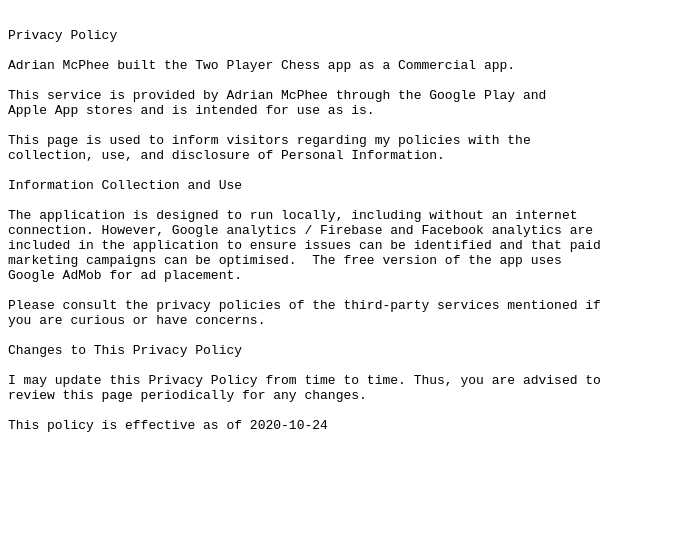
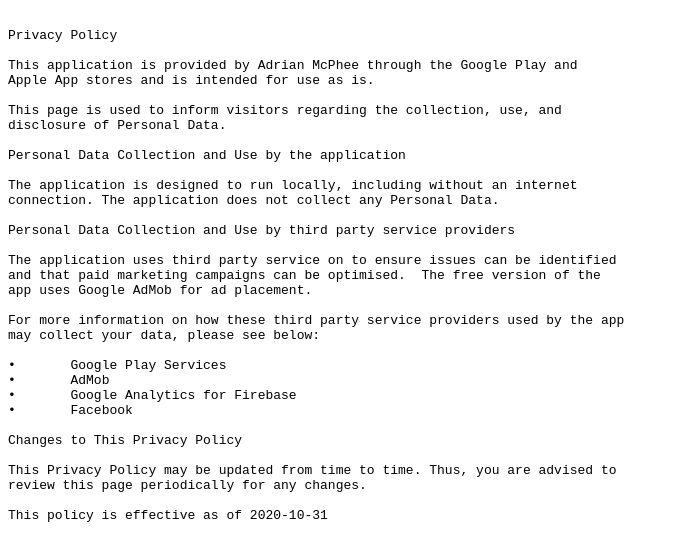
Before and after one commit to adrianmcphee/twoplayerchess-website, a plain HTML site: page privacy_policy.html in a window 1280 px wide. Shown: the whole page, without its empty margins (0-679 px from the left). Drawn offline with Linux system fonts and the light colour scheme.

Commit message:
Update privacy policy

```diff
--- a/privacy_policy.html
+++ b/privacy_policy.html
@@ -10,31 +10,37 @@
 
 Privacy Policy
 
-Adrian McPhee built the Two Player Chess app as a Commercial app.
-
-This service is provided by Adrian McPhee through the Google Play and
+This application is provided by Adrian McPhee through the Google Play and
 Apple App stores and is intended for use as is.
 
-This page is used to inform visitors regarding my policies with the
-collection, use, and disclosure of Personal Information.
+This page is used to inform visitors regarding the collection, use, and
+disclosure of Personal Data.
 
-Information Collection and Use
+Personal Data Collection and Use by the application
 
 The application is designed to run locally, including without an internet
-connection. However, Google analytics / Firebase and Facebook analytics are
-included in the application to ensure issues can be identified and that paid
-marketing campaigns can be optimised.  The free version of the app uses
-Google AdMob for ad placement.
+connection. The application does not collect any Personal Data.
 
-Please consult the privacy policies of the third-party services mentioned if
-you are curious or have concerns.
+Personal Data Collection and Use by third party service providers
+
+The application uses third party service on to ensure issues can be identified
+and that paid marketing campaigns can be optimised.  The free version of the
+app uses Google AdMob for ad placement.
+
+For more information on how these third party service providers used by the app
+may collect your data, please see below:
+
+•	Google Play Services
+•	AdMob
+•	Google Analytics for Firebase
+•	Facebook
 
 Changes to This Privacy Policy
 
-I may update this Privacy Policy from time to time. Thus, you are advised to
+This Privacy Policy may be updated from time to time. Thus, you are advised to
 review this page periodically for any changes.
 
-This policy is effective as of 2020-10-24
+This policy is effective as of 2020-10-31
 
 </pre>
 </body>
```
